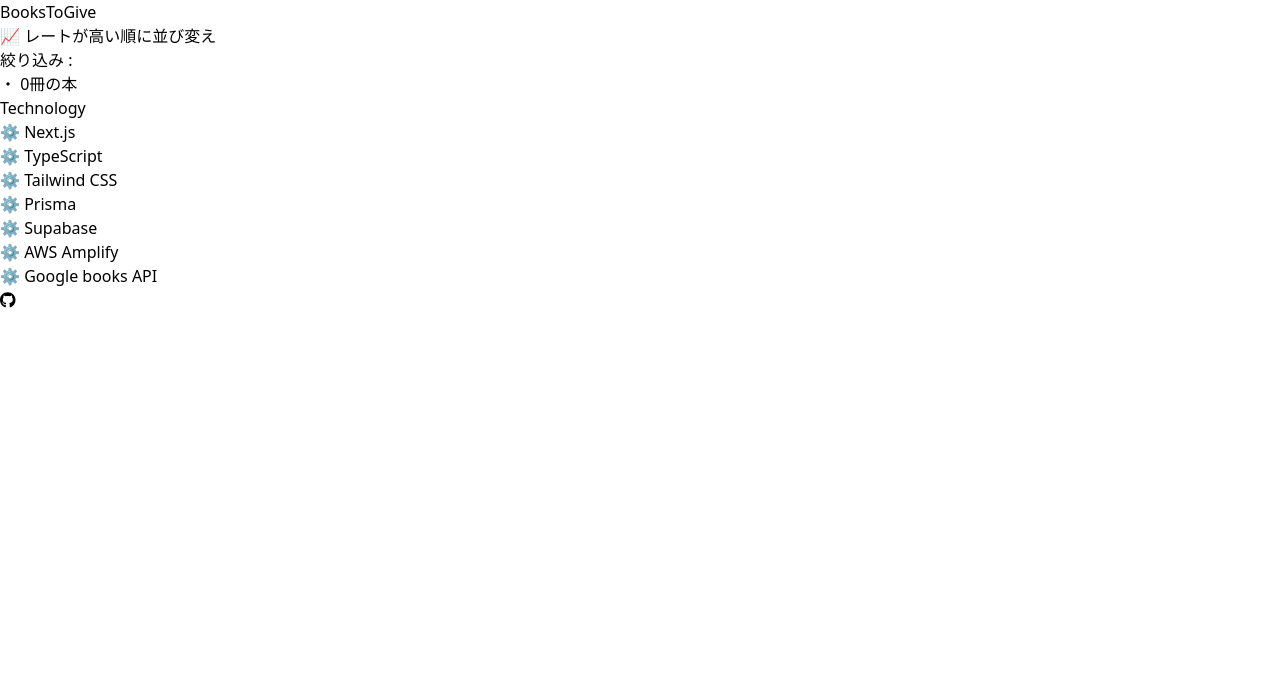
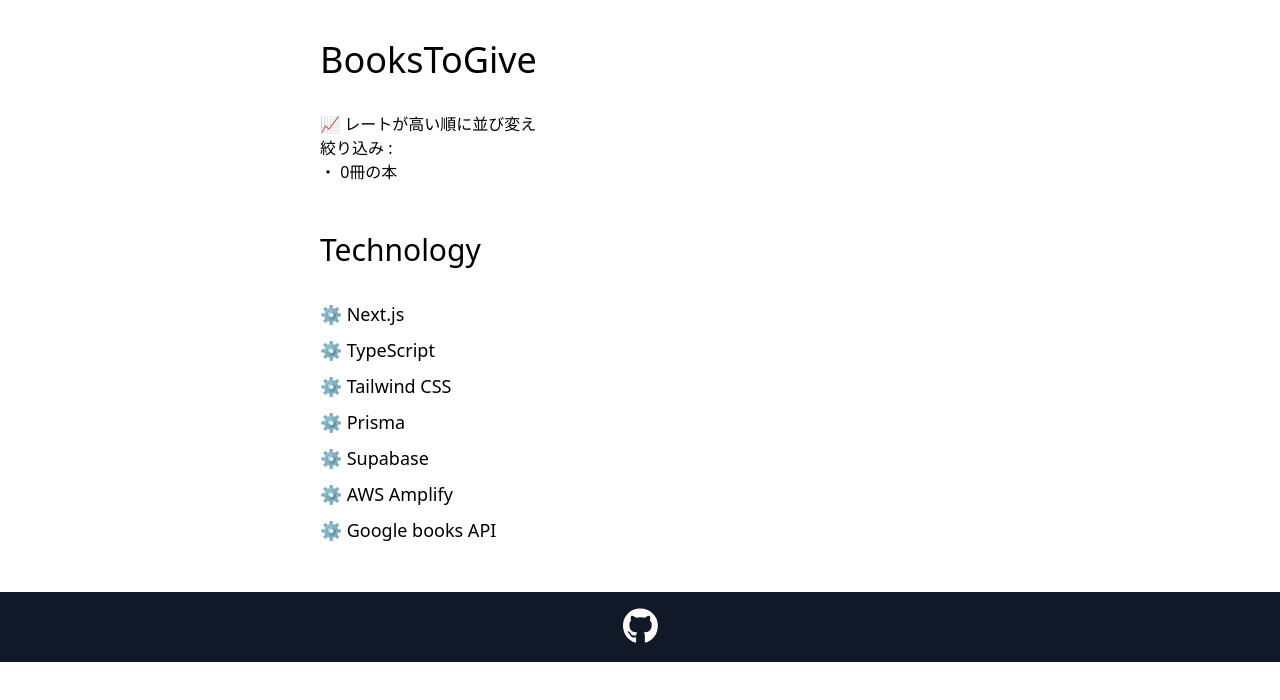
Before and after one commit to kento-yoshidu/BooksToGive, a Next.js app: page / in a window 1280 px wide. Shown: the top 700 px of the page. Built offline with nearby package versions, Linux system fonts and the light colour scheme; no server answers; the database is empty.

Commit message:
⚙ #23 configの内容を修正

```diff
--- a/tailwind.config.js
+++ b/tailwind.config.js
@@ -1,12 +1,9 @@
 /** @type {import('tailwindcss').Config} */
 module.exports = {
-  purge: {
-    content: [
-      './pages/**/*.{js,ts,jsx,tsx}',
-      './pages/components/**/*.{js,ts,jsx,tsx}'
-    ],
-  },
-  content: [],
+  content: [
+    './pages/**/*.{js,ts,jsx,tsx}',
+    './pages/components/**/*.{js,ts,jsx,tsx}'
+  ],
   theme: {
     extend: {},
   },
```
